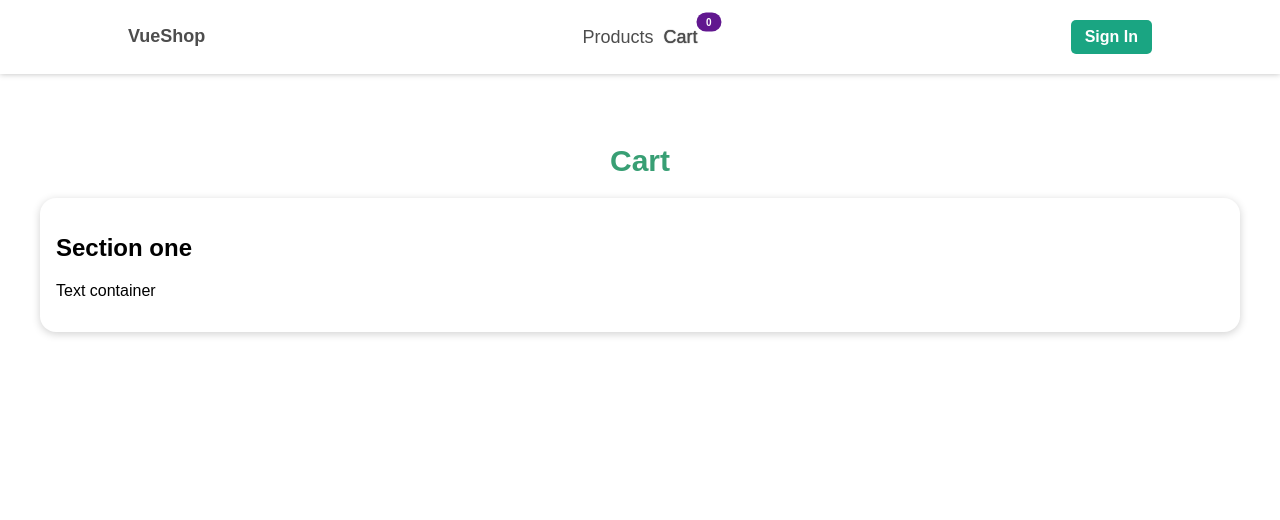
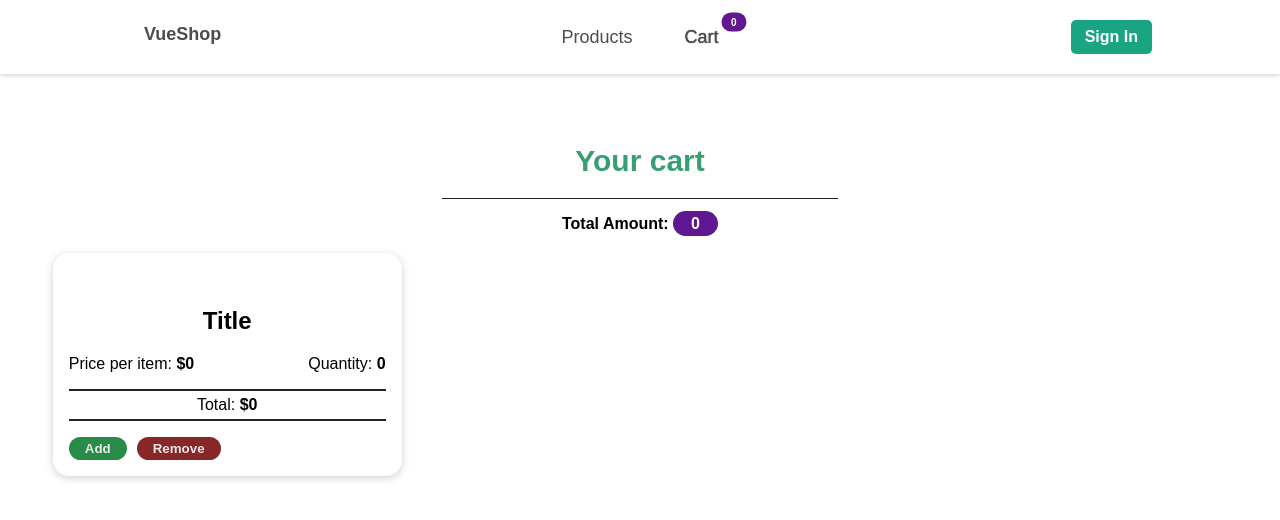
Before and after one commit to ArsenyKornilcev/vue-shop, a Vue app: page /cart in a window 1280 px wide. Shown: the top 520 px of the page. Built offline with nearby package versions, Linux system fonts and the light colour scheme.

Commit message:
cart item component ui is ready

```diff
--- a/src/App.vue
+++ b/src/App.vue
@@ -98,4 +98,24 @@
 	body::-webkit-scrollbar {
 		width: 0;
 	}
+
+	.label {
+		padding: 4px 18px;
+		font-weight: bold;
+		font-size: 16px;
+		border-radius: 15px;
+		color: #fff;
+		background: #61178f;
+	}
+
+	.label_small {
+		padding: 4px 10px;
+		font-size: 10px;
+	}
+
+	.label_top-right {
+		position: absolute;
+		top: -10px;
+		right: -12px;
+	}
 </style>
--- /dev/null
+++ b/src/components/custom/CartItem.vue
@@ -0,0 +1,89 @@
+<template>
+	<the-card>
+		<div class="img">
+			<img
+				src=""
+				alt="" />
+			<h2 class="text-center">Title</h2>
+		</div>
+
+		<div class="info">
+			<p>Price per item: <span>$0</span></p>
+			<p>Quantity: <span>0</span></p>
+		</div>
+
+		<p class="total text-center">Total: <span>$0</span></p>
+
+		<div class="btns">
+			<button class="btn_add">Add</button>
+			<button class="btn_remove">Remove</button>
+		</div>
+	</the-card>
+</template>
+
+<script>
+	import TheCard from "../layout/TheCard.vue";
+
+	export default {
+		name: "CartItem",
+		components: {
+			TheCard,
+		},
+		props: {},
+	};
+</script>
+
+<style scoped>
+	span {
+		font-weight: bold;
+	}
+	.info {
+		display: flex;
+		justify-content: space-between;
+	}
+	.info p {
+		margin: 0;
+	}
+	.total {
+		border-top: 2px solid #222;
+		border-bottom: 2px solid #222;
+		padding: 5px 0;
+	}
+	.btns {
+		display: flex;
+		gap: 10px;
+	}
+	.btns button {
+		padding: 4px 16px;
+		border: none;
+		border-radius: 15px;
+		font-weight: bold;
+        color: #e8e8e8;
+		cursor: pointer;
+		transition: 0.3s ease;
+	}
+	.btns button:hover {
+		color: #fff;
+	}
+    .btns button:active {
+        color: #e8e8e8;
+    }
+	.btn_add {
+		background: #288c48;
+	}
+	.btn_add:hover {
+		background: #2c9a4f;
+	}
+	.btn_add:active {
+		background: #288c48;
+	}
+	.btn_remove {
+		background: #882727;
+	}
+	.btn_remove:hover {
+		background: #9a2c2c;
+	}
+    .btn_remove:active {
+        background: #882727;
+    }
+</style>
--- a/src/components/custom/ProductCard.vue
+++ b/src/components/custom/ProductCard.vue
@@ -22,7 +22,7 @@
 	</the-section>
 </template>
 <script>
-	import TheSection from "../layout/TheSection.vue";
+	import TheSection from "../layout/TheCard.vue";
 
 	export default {
 		name: "ProductCard",
--- /dev/null
+++ b/src/components/layout/TheCard.vue
@@ -0,0 +1,18 @@
+<template>
+	<section>
+		<slot></slot>
+	</section>
+</template>
+<script>
+	export default {
+        name: 'TheSection'
+    };
+</script>
+<style scoped>
+    section {
+        border-radius: 1rem;
+        background: #fff;
+        box-shadow: 0 2px 8px #d1d1d1;
+        padding: 1rem;
+    }
+</style>
--- a/src/components/layout/TheHeader.vue
+++ b/src/components/layout/TheHeader.vue
@@ -14,7 +14,7 @@
 						<router-link :to="{ name: link.name }">
 							{{ link.text }}
 						</router-link>
-						<span v-if="link.count >= 0">{{ link.count }}</span>
+						<span class="label label_top-right label_small" v-if="link.count >= 0">{{ link.count }}</span>
 					</div>
 				</li>
 			</ul>
@@ -89,7 +89,7 @@
 		list-style: none;
 		display: flex;
 		flex-flow: row wrap;
-		gap: 10px;
+		gap: 20px;
 	}
 	li {
 		display: flex;
@@ -101,6 +101,8 @@
 		color: inherit;
 		font-size: 18px;
 		transition: 0.3s ease;
+		display: block;
+		padding: 4px 16px;
 	}
 
 	a.router-link-active,
@@ -112,18 +114,6 @@
 	}
 	.link {
 		position: relative;
-	}
-
-	.link span {
-		padding: 4px 10px;
-		font-weight: bold;
-		font-size: 10px;
-		border-radius: 15px;
-		color: #fff;
-		background: #61178f;
-		position: absolute;
-		top: -14px;
-		right: -24px;
 	}
 
 	button {
--- a/src/components/layout/TheSection.vue
+++ /dev/null
@@ -1,18 +0,0 @@
-<template>
-	<section>
-		<slot></slot>
-	</section>
-</template>
-<script>
-	export default {
-        name: 'TheSection'
-    };
-</script>
-<style scoped>
-    section {
-        border-radius: 1rem;
-        background: #fff;
-        box-shadow: 0 2px 8px #d1d1d1;
-        padding: 1rem;
-    }
-</style>
--- a/src/components/pages/CartPage.vue
+++ b/src/components/pages/CartPage.vue
@@ -1,21 +1,42 @@
 <template>
 	<div>
-		<h1 class="text-center">Cart</h1>
+		<h1 class="text-center">Your cart</h1>
 
-		<the-section>
-			<h2>Section one</h2>
-			<p>Text container</p>
-		</the-section>
+		<div class="divider"></div>
+
+		<p class="text-center">Total Amount: <span class="label">0</span></p>
+
+		<div class="cart-items">
+			<cart-item></cart-item>
+		</div>
 	</div>
 </template>
 <script>
-	import TheSection from "../layout/TheSection.vue";
+	import CartItem from '../custom/CartItem.vue';
 
 	export default {
 		name: "CartPage",
 		components: {
-			TheSection,
+			CartItem
 		},
 	};
 </script>
-<style></style>
+<style scoped>
+	.divider {
+		height: 1px;
+		width: 33%;
+		margin: 0 auto;
+		background: #222;
+	}
+	.cart-items {
+		margin-top: 20px;
+		padding: 0 1vw;
+		display: grid;
+		grid-template-columns: repeat(3, 1fr);
+		gap: 5vw;
+	}
+
+	p {
+		font-weight: bold;
+	}
+</style>
--- a/src/store/modules/cart.js
+++ b/src/store/modules/cart.js
@@ -0,0 +1,13 @@
+export default {
+	namespaced: true,
+	state() {
+		return {
+			cartItems: [],
+		};
+	},
+	getters: {
+		cartItems(state) {
+			return state.cartItems;
+		},
+	},
+};
--- a/src/store/store.js
+++ b/src/store/store.js
@@ -1,11 +1,13 @@
 import { createStore } from "vuex";
 import authorization from "@/store/modules/authorization";
 import product from "./modules/product";
+import cart from "./modules/cart";
 
 const store = createStore({
 	modules: {
 		authorization: authorization,
 		product: product,
+		cart: cart
 	},
 });
 
```
